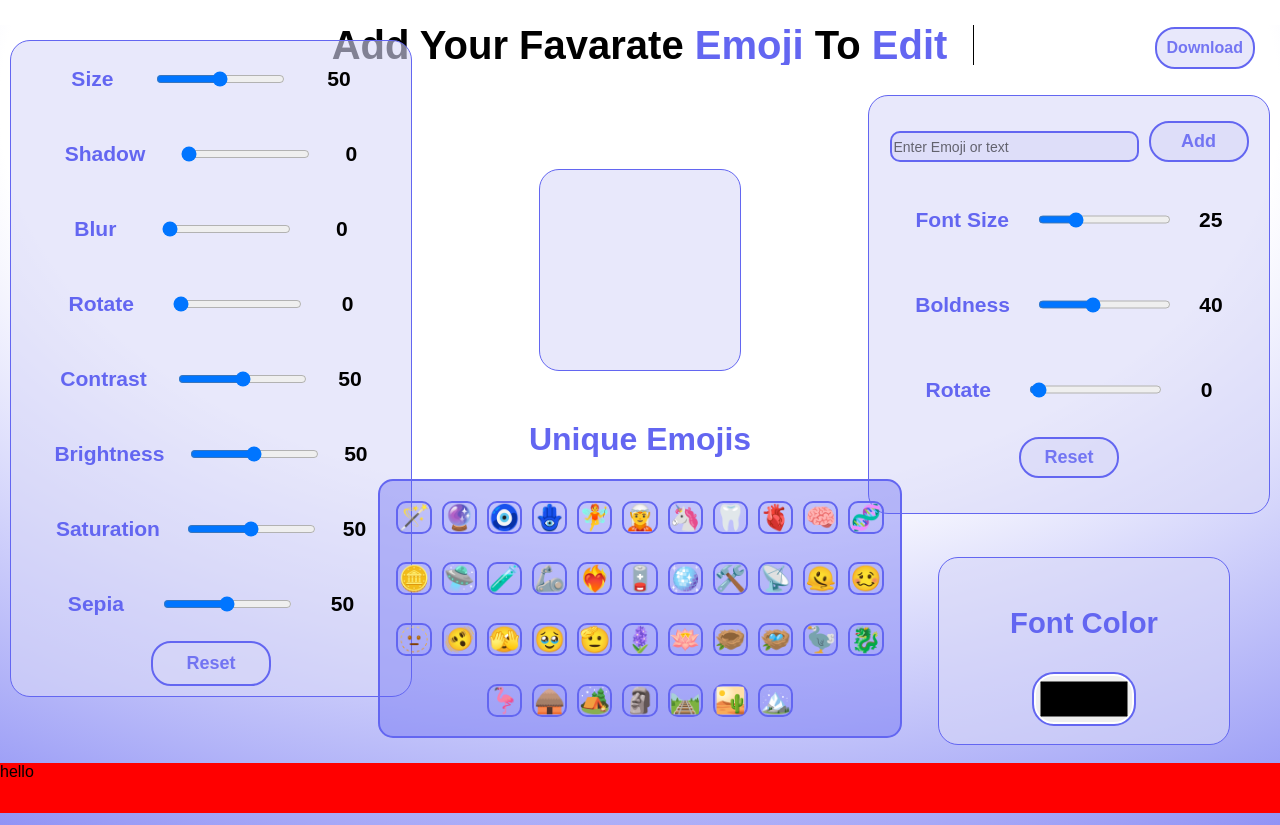
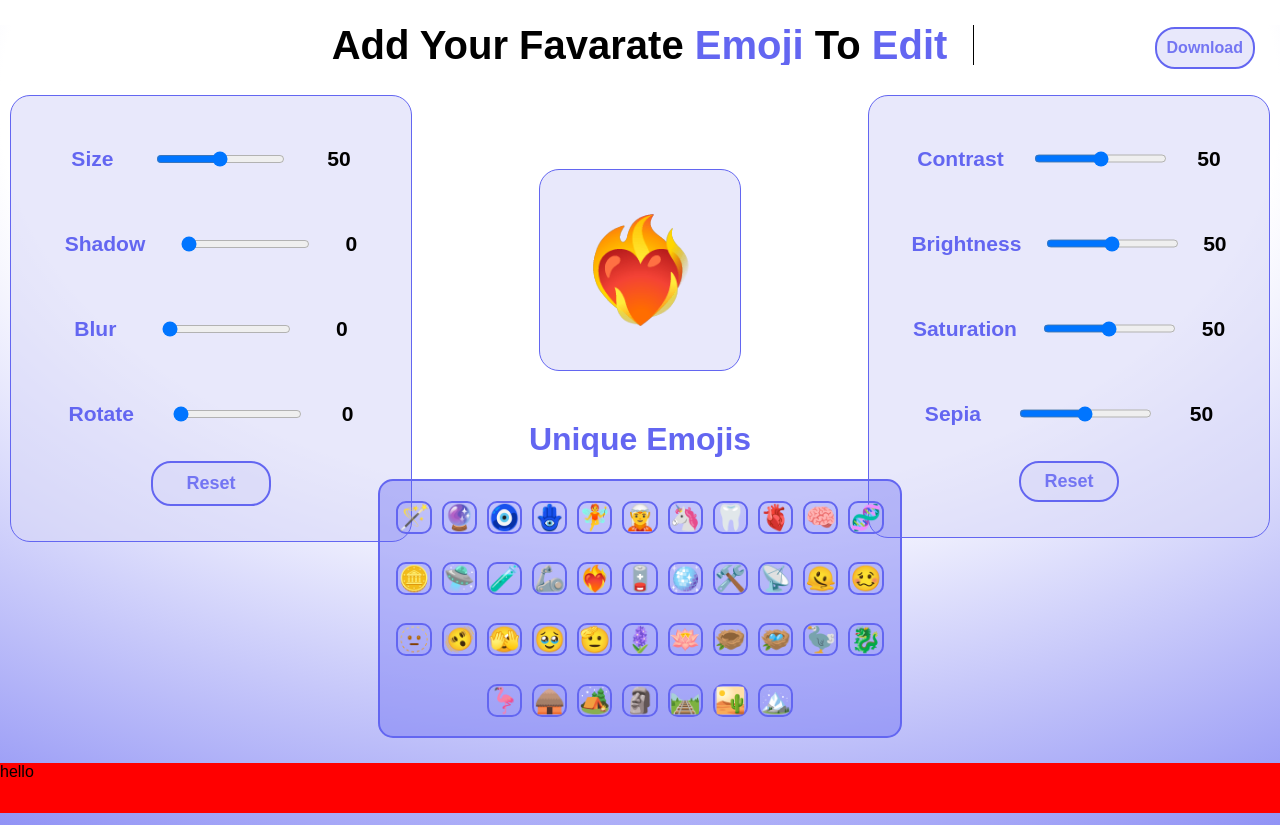
Before and after one commit to satyamrk18/Emoji-Editor, a React (Vite) app: page / in a window 1280 px wide. Built offline with nearby package versions, Linux system fonts and the light colour scheme.

Commit message:
add text function remove

```diff
--- a/src/AddMoreEdit.css
+++ /dev/null
@@ -1,11 +0,0 @@
-.edit-container {
-  border-radius: 20px;
-  width: 100%;
-  height: 35px;
-  padding: 10px;
-  display: flex;
-  flex-direction: row;
-  justify-content: space-evenly;
-  align-items: center;
-  margin: 10px;
-}
--- a/src/AddMoreEdit.jsx
+++ /dev/null
@@ -1,20 +0,0 @@
-import React from 'react'
-import "./AddMoreEdit.css"
-const AddMoreEdit = ({label,value,onChange}) => {
-  return (
-        <div className='edit-container'>
-      <span><h3>{label}</h3></span>
-      <input
-        type='range'
-        min="0"
-        max="100"
-        value={value}
-        onChange={(e) => onChange(Number(e.target.value))}
-        //  number convrt string value into the number
-      />
-      <h3>{value}</h3>
-    </div>
-  )
-}
-
-export default AddMoreEdit
--- a/src/App.css
+++ b/src/App.css
@@ -73,11 +73,12 @@ h1 {
   display: flex;
   align-items: center;
   justify-content: center;
-  flex-direction: row;
   font-size: 18px;
   flex-wrap: wrap;
   left: 10px;
-  top: 15px;
+  top: 70px;
+  gap: 10px;
+  padding: 25px 0px;
 }
 .download {
   height: auto;
@@ -121,7 +122,6 @@ h1 {
   display: flex;
   align-items: center;
   justify-content: center;
-  flex-direction: raw;
   font-size: 18px;
   flex-wrap: wrap;
   right: 10px;
--- a/src/App.jsx
+++ b/src/App.jsx
@@ -1,13 +1,12 @@
 import "./App.css";
-import { useRef, useState } from "react";
+import {useRef, useState } from "react";
 import Emoji from "./EmojiButton.jsx";
 import Edit from "./Edit.jsx";
 import DownloadButton from "./DownloadEmoji.jsx";
 import Heading from "./Heading.jsx";
-import AddMoreEdit from "./AddMoreEdit.jsx";
 import Footer from "./Footer.jsx";
 const App = () => {
-  const [emoji, setEmoji] = useState("");
+  const [emoji, setEmoji] = useState("❤️‍🔥");
   const [range, setRange] = useState(50);
   const [blur, setBlur] = useState(0);
   const [dropShadow, setdropShadow] = useState(0);
@@ -17,15 +16,6 @@ const App = () => {
   const [saturate, setSaturate] = useState(50);
   const [sepia, setSepia] = useState(50);
 
-  //new emoji
-  const [newEmoji, setNewEmoji] = useState("");
-  const [overlayEmoji, setOverlayEmoji] = useState([]);
-  //add more eits state
-  const [fontSize, setFontSize] = useState(25);
-  const [bold, setBold] = useState(40);
-  const [rotateFont, setRotateFont] = useState(0);
-  const [color, setColor] = useState("6365f1de");
-  const captureRef = useRef();
 
   const emojis = [
     // Aesthetic / Magical
@@ -80,6 +70,7 @@ const App = () => {
     "🏜️",
     "🏔️",
   ];
+const captureRef = useRef(null);
 
   return (
     <div className="container">
@@ -124,36 +115,6 @@ const App = () => {
           >
             {emoji}
           </span>
-
-          {overlayEmoji.map((emo, i) => (
-            <span
-              key={i}
-              style={{
-                zIndex: 2,
-                fontSize: `${fontSize / 2}px`,
-                marginTop: "10px",
-                display: "block",
-                width: "100%",
-                textAlign: "center",
-                fontFamily: "'Rubik Moonrocks', cursive",
-                transform: `rotate(${rotateFont * 1.8}deg)`,
-                filter: `
-              blur(${Math.max(0, (blur - 50) / 10)}px)
-              contrast(${contrast / 50})
-              brightness(${brightness / 50})
-              saturate(${saturate / 50})
-              sepia(${Math.max(0, (sepia - 50) / 50)})
-            `,
-                textShadow: `${dropShadow / 5}px ${dropShadow / 5}px ${
-                  dropShadow / 5
-                }px rgba(0, 0, 0, 0.4)`,
-                fontWeight: `${bold * 10}`,
-                color: `${color}`,
-              }}
-            >
-              {emo}
-            </span>
-          ))}
         </div>
       </div>
       <div className="download">
@@ -166,10 +127,6 @@ const App = () => {
         <Edit label="Shadow" value={dropShadow} onChange={setdropShadow} />
         <Edit label="Blur" value={blur} onChange={setBlur} />
         <Edit label="Rotate" value={rotation} onChange={setRotation} />
-        <Edit label="Contrast" value={contrast} onChange={setContrast} />
-        <Edit label="Brightness" value={brightness} onChange={setBrightness} />
-        <Edit label="Saturation" value={saturate} onChange={setSaturate} />
-        <Edit label="Sepia" value={sepia} onChange={setSepia} />
 
         <button
           className="reset-btn"
@@ -192,67 +149,20 @@ const App = () => {
       </div>
 
       <div className="add-more-content">
-        <input
-          type="text"
-          name="add-more"
-          id="addMoreEmoji"
-          placeholder="Enter Emoji or text"
-          value={newEmoji}
-          onChange={(e) => {
-            setNewEmoji(e.target.value);
-          }}
-        />
-        <button
-          onClick={() => {
-            if (newEmoji.trim()) {
-              setOverlayEmoji([...overlayEmoji, newEmoji]);
-              setNewEmoji("");
-              setBold(40);
-              setRotateFont(0);
-            }
-          }}
-        >
-          Add
-        </button>
-        <AddMoreEdit
-          label="Font Size"
-          value={fontSize}
-          onChange={setFontSize}
-        />
-        <AddMoreEdit label="Boldness" value={bold} onChange={setBold} />
-        <AddMoreEdit
-          label="Rotate"
-          value={rotateFont}
-          onChange={setRotateFont}
-        />
-
-
+       <Edit label="Contrast" value={contrast} onChange={setContrast} />
+        <Edit label="Brightness" value={brightness} onChange={setBrightness} />
+        <Edit label="Saturation" value={saturate} onChange={setSaturate} />
+        <Edit label="Sepia" value={sepia} onChange={setSepia} />
         <button
           className="reset-btn"
           onClick={() => {
             if (confirm("Do you want to Reset?")) {
-              setFontSize(25);
-              setNewEmoji("");
-              setOverlayEmoji([]);
+
             }
           }}
         >
           Reset
         </button>
-      </div>
-
-      {/* font color */}
-      <div className="font-color">
-
-          <label><spna><h3>Font Color</h3></spna></label>
-          <input
-            type="color"
-            value={color}
-            onChange={(e) => {
-              setColor(e.target.value);
-            }}
-          />
-
       </div>
       <span>
         <h1>Unique Emojis</h1>
```
